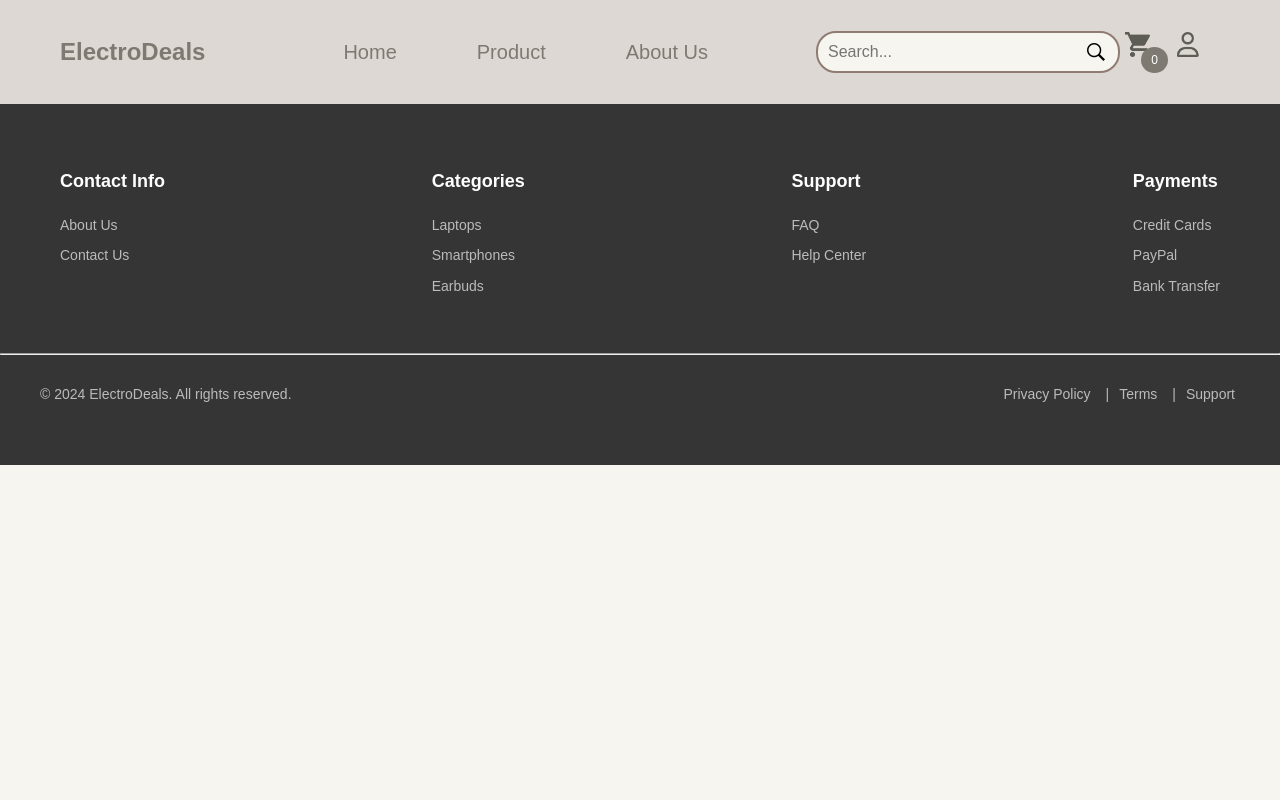
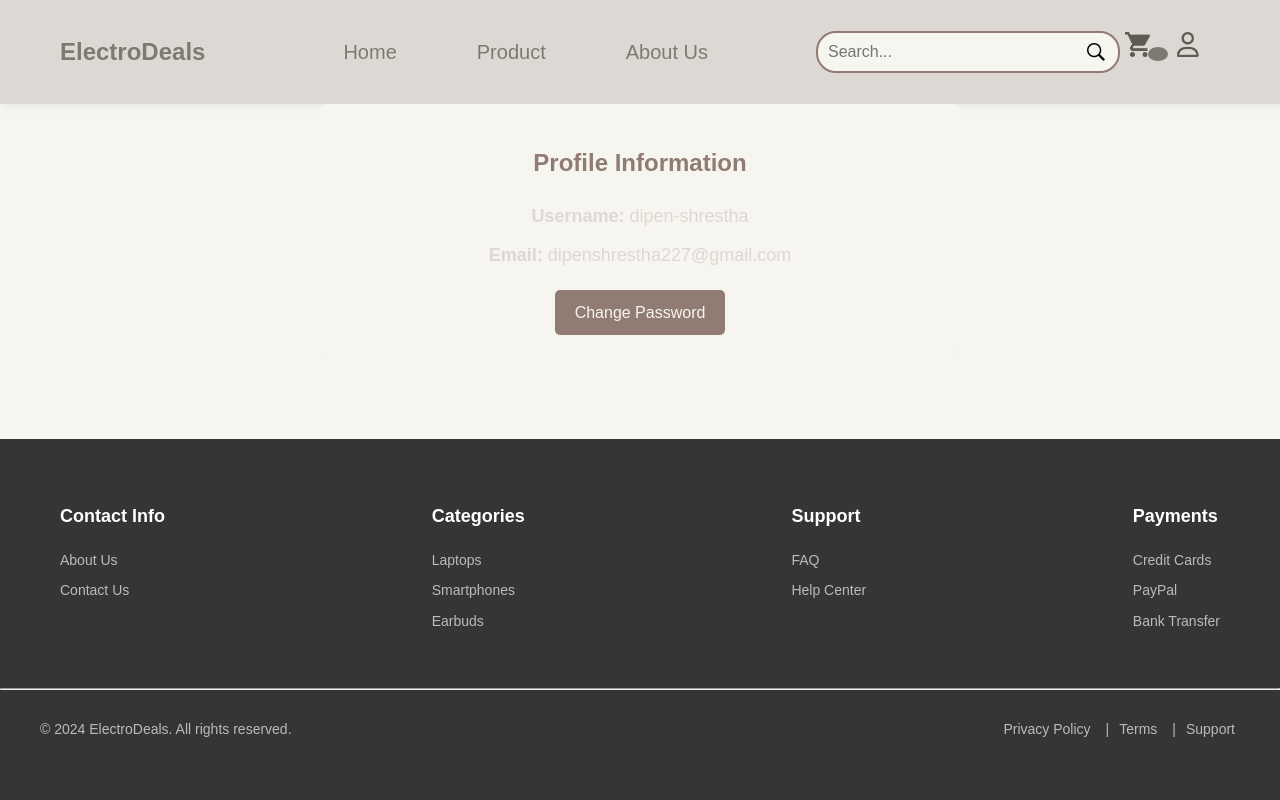
Before and after one commit to shresthadipen/Project-ElectroDeals, a Django app: page /profile/ in a window 1280 px wide. Run offline with Django 5.2, Linux system fonts and the light colour scheme; a user stored in the database is signed in; data comes from the database, SQL or seed files in the repository; both versions use the stored data as it was after the commit; data that the repository does not hold is empty; some web fonts are replaced.

Commit message:
added change password and few bug fixes

```diff
--- a/ecommerce/static/css/base.css
+++ b/ecommerce/static/css/base.css
@@ -11,6 +11,25 @@
   font-size: 18px;
 }
 
+html, body {
+  height: 100%;
+  display: flex;
+  flex-direction: column;
+  margin: 0;
+  padding: 0;
+}
+
+main {
+  flex: 1; /* Pushes footer to the bottom */
+}
+
+footer {
+  background-color: #353535;
+  color: #fff;
+  padding: 40px 0;
+  margin-top: auto; /* Ensures footer stays at the bottom */
+  width: 100%;
+}
 
 
 
--- a/ecommerce/static/css/cart.css
+++ b/ecommerce/static/css/cart.css
@@ -6,6 +6,7 @@
 .body {
     font-family: Arial, sans-serif;
     color: #333;
+    min-height: auto;
 }
 
 
--- /dev/null
+++ b/ecommerce/static/css/profile.css
@@ -0,0 +1,39 @@
+.profile-container {
+    background-color: rgb(247, 245, 239);
+    padding: 20px;
+    border-radius: 8px;
+    max-width: 600px;
+    margin: 0 auto;
+    text-align: center;
+}
+
+.profile-container h2 {
+    color: rgb(144, 124, 114);
+    margin-bottom: 20px;
+}
+
+.profile-info p {
+    color: rgb(221, 216, 211);
+    font-size: 18px;
+    margin: 10px 0;
+}
+
+.change-password {
+    margin-top: 20px;
+}
+
+.btn {
+    display: inline-block;
+    background-color: rgb(144, 124, 114);
+    color: rgb(247, 245, 239);
+    padding: 10px 20px;
+    text-decoration: none;
+    border-radius: 5px;
+    font-size: 16px;
+    transition: background-color 0.3s ease;
+}
+
+.btn:hover {
+    background-color: rgb(221, 216, 211);
+    color: rgb(144, 124, 114);
+}
--- a/ecommerce/templates/base.html
+++ b/ecommerce/templates/base.html
@@ -32,8 +32,8 @@
   <body>
     <header class="navbar">
       <a href="{% url 'home' %}" style="text-decoration: none; color: #7e7a72"
-        ><div class="logo">ElectroDeals</div></a
-      >
+        ><div class="logo">ElectroDeals</div>
+      </a>
       <nav>
         <ul>
           <li><a href="{% url 'home' %}">Home</a></li>
@@ -60,7 +60,7 @@
           <img src="{% static 'img/user.png' %}" alt="user-icon" class="icon">
 
           <div class="dropdown-content">
-              <a href="{% url 'profile' %}">{{ user.username }}</a>
+              <a href="{% url 'profile' %}">{{ user.username|capfirst }}</a>
               <a href="{% url 'order_history' %}">Orders</a>
               <a href="/logout/">Logout</a>
           </div>
@@ -77,8 +77,10 @@
 
       </div>
     </header>
+    <main>
+      {% block content %} {% endblock %}
+    </main>
 
-    {% block content %} {% endblock %}
 
     <footer>
       <div class="container">
--- a/ecommerce/templates/profile.html
+++ b/ecommerce/templates/profile.html
@@ -1,8 +1,23 @@
 {% extends 'base.html' %}
-{% block title %}Order History{% endblock %}
+{% load static %}
+{% block title %}Profile{% endblock %}
+
+{% block extra_css %}
+<link rel="stylesheet" href="{% static 'css/profile.css' %}">
+{% endblock %}
 <script type="text/javascript">
-    var user = "{{request.user}}";
-  </script>
+    var user = "{{ request.user.username }}";
+</script>
+
 {% block content %}
-
+<div class="profile-container">
+    <h2>Profile Information</h2>
+    <div class="profile-info">
+        <p><strong>Username:</strong> {{ username }}</p>
+        <p><strong>Email:</strong> {{ email }}</p>
+    </div>
+    <div class="change-password">
+        <a href="{% url 'change_password' %}" class="btn">Change Password</a>
+    </div>
+</div>
 {% endblock %}
--- a/ecommerce/urls.py
+++ b/ecommerce/urls.py
@@ -1,6 +1,6 @@
 from django.urls import path
 from django.contrib.auth.decorators import login_required
-from .views import home, product, base, about,product_detail, product_list, updateItem, cart, checkout, buy_now, order_history, process_order, profile, payment, search_products
+from .views import home, product, base, about, product_list, updateItem, cart, checkout, buy_now, order_history, process_order,change_password, profile, payment, search_products
 
 urlpatterns = [
     path('', home, name='home'),
@@ -17,5 +17,5 @@
     path('order_history', order_history, name='order_history'),
     path('profile/', profile, name='profile'),
     path('payment/', payment, name='payment'),
-    path('s25ultra/', product_detail, name='s25ultra'),
+    path('change-password/', change_password, name='change_password'),
 ]
--- a/ecommerce/views.py
+++ b/ecommerce/views.py
@@ -5,7 +5,11 @@
 from django.http import JsonResponse
 from django.views.decorators.csrf import csrf_exempt
 from django.contrib.auth.decorators import login_required
+from django.contrib.auth.forms import PasswordChangeForm
+from django.contrib.auth import update_session_auth_hash
+from django.contrib import messages
 import json
+
 
 
 def home(request):
@@ -13,7 +17,7 @@
     category = Category.get_all_category()
     products = Product.objects.all().order_by('-id')[:7]
     cartItem = cart_items(request)
-
+    product = Product.objects.filter(name='Galaxy S24 Ultra').first()
     return render(
         request,
         "home_page.html",
@@ -22,6 +26,7 @@
             "category": category,
             "products": products,
             "cartItems": cartItem["cartItems"],
+            'product': product,
         },
     )
 
@@ -202,8 +207,11 @@
     return render(request, "payment.html", {"cartItems": cartItem["cartItems"]})
 
 def profile(request):
-    cartItem = cart_items(request)
-    return render(request, "profile.html", {"cartItems": cartItem["cartItems"]})
+    username = request.user.username
+    email = request.user.email
+    return render(request, "profile.html", {"username": username, "email": email})
+
+
 
 def process_order(request):
     if request.method == 'POST':
@@ -250,6 +258,15 @@
     return redirect('checkout')
 
 
-def product_detail(request):
-    product = get_object_or_404(Product, name="S25 Ultra")
-    return render(request, 'product_detail.html', {'product': product})
+def change_password(request):
+    if request.method == 'POST':
+        form = PasswordChangeForm(request.user, request.POST)
+        if form.is_valid():
+            user = form.save()
+            update_session_auth_hash(request, user)  # Keeps the user logged in after password change
+            messages.success(request, 'Your password has been successfully updated!')
+            return redirect('profile')  # Redirect to the profile page after password change
+    else:
+        form = PasswordChangeForm(request.user)
+
+    return render(request, 'change_password.html', {'form': form})
```
Also changed, not shown: other parts of ecommerce/static/css/base.css (+41 -3 lines), ecommerce/static/css/change_password.css (added, +33 -0 lines), ecommerce/static/css/home_page.css (+9 -4 lines), ecommerce/templates/change_password.html (added, +19 -0 lines), ecommerce/templates/home_page.html (+6 -5 lines), db.sqlite3.
